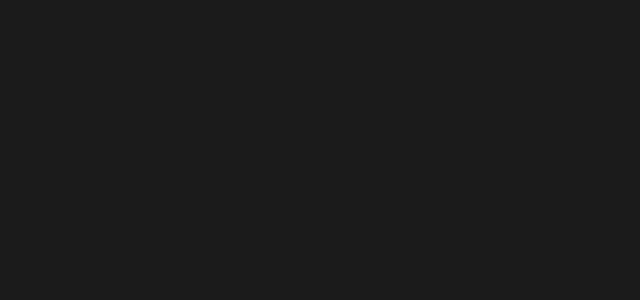
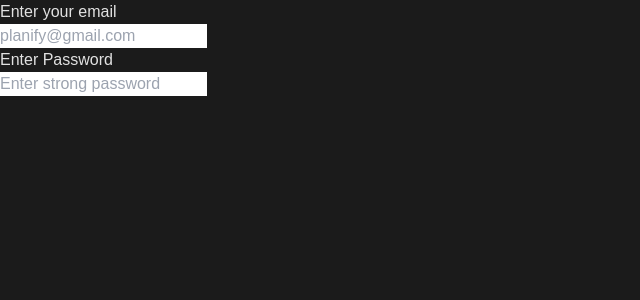
Before and after one commit to Mann-tech13/task-manager-app-frontend, a React (Create React App) app: page /register in a window 1280 px wide. Before the commit this address had no page. Shown: the top 300 px of the page, without its empty margins (0-640 px from the left). Built offline with nearby package versions, Linux system fonts and the light colour scheme.

Commit message:
reg init

```diff
--- a/src/App.js
+++ b/src/App.js
@@ -3,6 +3,7 @@
 import './App.css';
 import TaskBoard from "./pages/TaskBoard"
 import MyCalendar from './pages/MyCalendar';
+import Register from './pages/Register';
 
 function App() {
   return (
@@ -10,6 +11,7 @@
       <Routes>
         <Route exact path="/" element={<TaskBoard/>}/>
         <Route exact path="/calendar" element={<MyCalendar/>}/>
+        <Route exact path="/register" element={<Register/>}/>
       </Routes>
     </Router>
 
--- /dev/null
+++ b/src/pages/Register.jsx
@@ -0,0 +1,62 @@
+import React from "react";
+import { Form, Formik, useFormik } from "formik";
+import * as yup from "yup";
+
+const validationSchema = yup.object({
+  email: yup.string().required("Email is required"),
+  password: yup.string().required("Password is required"),
+});
+
+function Register() {
+  const formik = useFormik({
+    initialValues: {
+      email: "",
+      password: "",
+    },
+    validationSchema: validationSchema,
+    onSubmit: async (values) => {},
+  });
+  return (
+    <div>
+      <Formik enableReinitialize={true} onSubmit>
+        <Form onSubmit={formik.handleSubmit}>
+          <div>
+            <div>
+              <p>Enter your email</p>
+              <input
+                type="email"
+                name="email"
+                placeholder="planify@gmail.com"
+                value={formik.values.email}
+                onChange={formik.handleChange}
+                onBlur={formik.handleBlur}
+              />
+            {formik.errors.email && formik.touched.email ? (
+              <p className="text-red-600 text-12-500 ">{formik.errors.email}</p>
+            ) : null}
+            </div>
+            <div>
+              <p>Enter Password</p>
+              <input
+                type="password"
+                name="password"
+                placeholder="Enter strong password"
+                value={formik.values.password}
+                onChange={formik.handleChange}
+                onBlur={formik.handleBlur}
+              />
+            {formik.errors.password && formik.touched.password ? (
+              <p className="text-red-600 text-12-500 ">{formik.errors.password}</p>
+            ) : null}
+            </div>
+            <div>
+
+            </div>
+          </div>
+        </Form>
+      </Formik>
+    </div>
+  );
+}
+
+export default Register;
```
